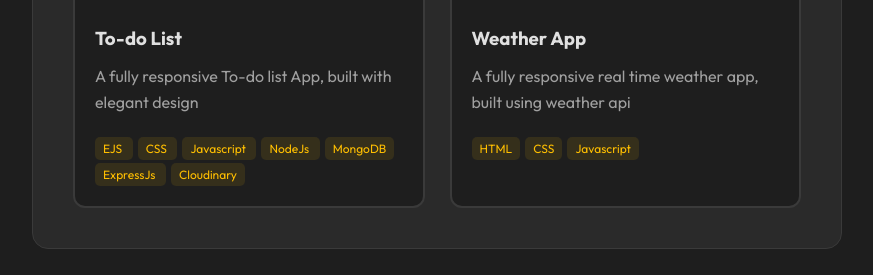
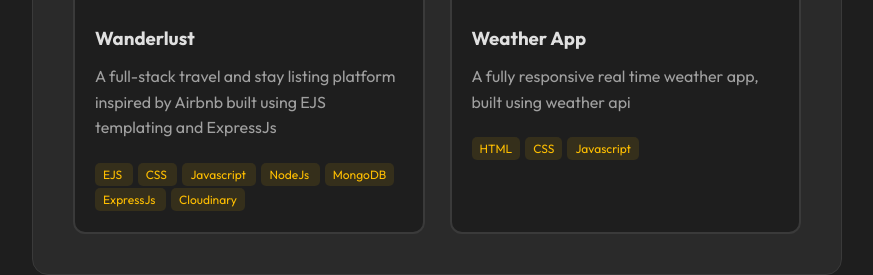
Before and after one commit to rishiraj1209/Portfolio, a plain HTML site: page index.html in a window 1280 px wide. Shown: the part 1880-2155 px from the top of the page, without its empty margins (398-1271 px from the left). Before the commit the page ends 2129 px from the top, so only its background shows below. Drawn offline with Linux system fonts and the light colour scheme.

Commit message:
Changes in new Project

```diff
--- a/index.html
+++ b/index.html
@@ -178,8 +178,8 @@
                     <div class="project-box">
                         <a href="https://wanderlust-awwr.onrender.com/listings"><img src="assets/Wanderlust.png" alt=""></a>
                         <div class="card">
-                            <h3>To-do List</h3>
-                            <p>A fully responsive To-do list App, built with elegant design</p>
+                            <h3>Wanderlust</h3>
+                            <p> A full-stack travel and stay listing platform inspired by Airbnb built using EJS templating and ExpressJs</p>
                             <span> EJS </span><span> CSS </span><span> Javascript </span><span> NodeJs </span><span> MongoDB </span><span> ExpressJs </span><span> Cloudinary </span>
                         </div>
                     </div>
```
